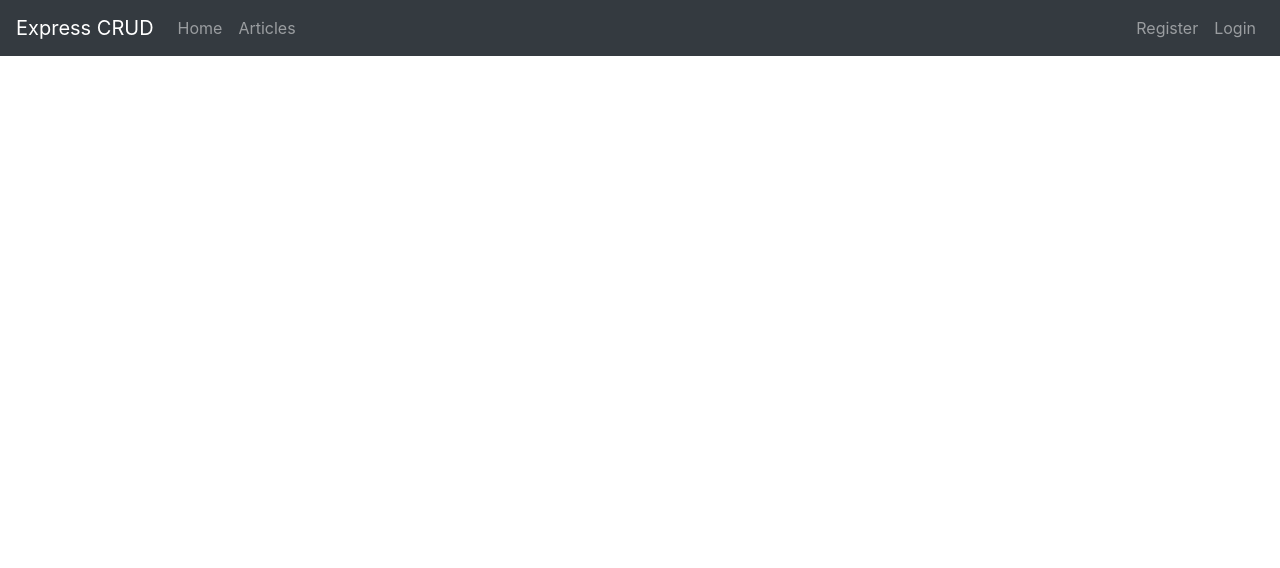
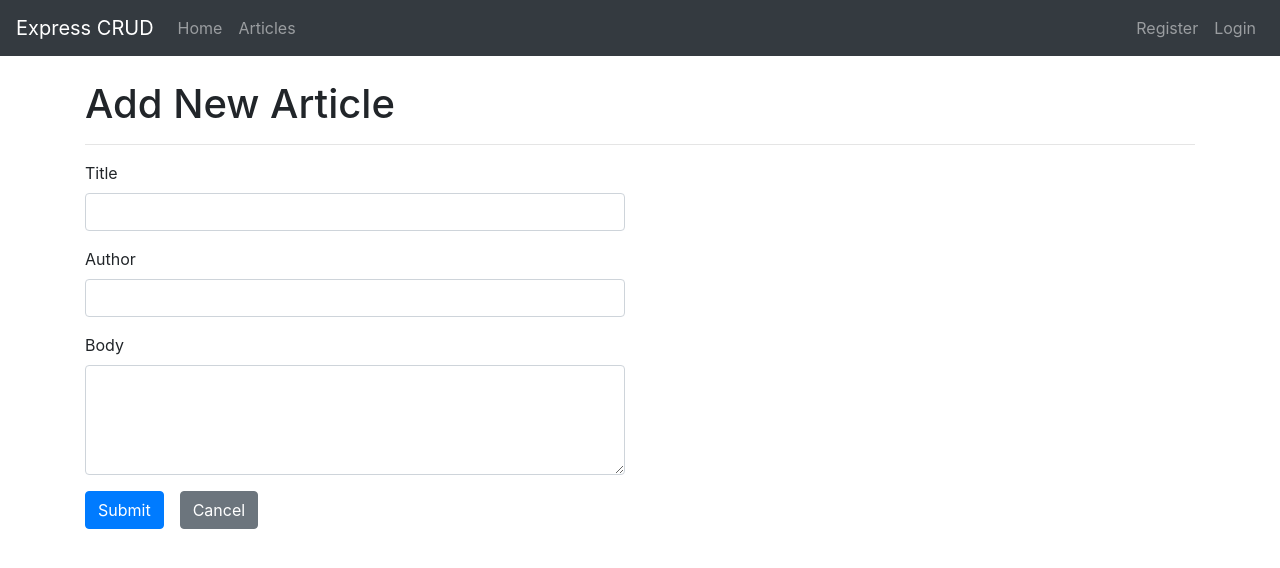
Before and after one commit to iamAbayomi/nuxjs-with-express, a Nuxt app: page /articles/add in a window 1280 px wide. Shown: the top 568 px of the page. Built offline with nearby package versions, Linux system fonts and the light colour scheme; no server answers.

Commit message:
pages: Added functions to update articles

```diff
--- /dev/null
+++ b/pages/articles/_id/index.vue
@@ -0,0 +1,54 @@
+<template>
+  <div>
+    <h1>Article Details</h1>
+
+    <hr>
+
+    <div class="alert alert-success"
+      v-if="$route.params.updated=='yes'">Record updated successfully</div>
+
+    <h2>{{ article.title }}</h2>
+
+    <h6>By {{ article.author }}</h6>
+
+    <p>{{ article.body }}</p>
+
+    <hr>
+    <div class="d-flex justify-content-between">
+      <div>
+        <nuxt-link :to="'/articles/' + article._id + '/update'" class="btn btn-primary mr-3">Update</nuxt-link>
+        <button class="btn btn-danger" @click="deleteRecord()">Delete</button>
+      </div>
+      <nuxt-link to="/articles" class="btn btn-secondary mr-3">Back to Articles</nuxt-link>
+    </div>
+  </div>
+</template>
+
+<script>
+export default {
+  middleware: 'auth',
+
+  async asyncData(context){
+    const {data} = await context.$axios.get('/api/articles/' + context.route.params.id)
+    return {
+      article : data
+    }
+  },
+
+  methods:{
+    deleteRecord(){
+      if(confirm("Are you sure?") === true){
+        this.$axios.delete('/api/articles/' + this.$route.params.id)
+          .then((response) => {
+            if(response.data._id){
+              this.$router.push({ name:'articles', params:{ deleted:'yes' } })
+            }
+          })
+          .catch( (error) => {
+            console.log(error);
+          });
+      }
+    }
+  }
+}
+</script>
--- /dev/null
+++ b/pages/articles/_id/update.vue
@@ -0,0 +1,104 @@
+<template>
+  <div>
+    <h1>Update Article</h1>
+    <hr>
+
+    <div class="row">
+      <div class="col-md-6">
+        <form action=""
+          method="post"
+          @submit.prevent="submitForm()">
+
+          <div class="form-group">
+            <label for="">Title</label>
+            <input type="text" class="form-control"
+              :class="{ 'is-invalid': errors && errors.title }"
+              v-model="title">
+            <div class="invalid-feedback" v-if="errors && errors.title">
+              {{ errors.title.msg }}
+            </div>
+          </div>
+
+          <div class="form-group">
+            <label for="">Author</label>
+            <input type="text" class="form-control"
+              :class="{ 'is-invalid': errors && errors.author }"
+              v-model="author">
+            <div class="invalid-feedback" v-if="errors && errors.author">
+              {{ errors.author.msg }}
+            </div>
+          </div>
+
+          <div class="form-group">
+            <label for="">Body</label>
+            <textarea cols="30" rows="4" class="form-control"
+              :class="{ 'is-invalid': errors && errors.body }"
+              v-model="body"></textarea>
+            <div class="invalid-feedback" v-if="errors && errors.body">
+              {{ errors.body.msg }}
+            </div>
+          </div>
+
+          <input type="submit" value="Submit" class="btn btn-primary mr-3">
+          <nuxt-link :to="'/articles/' + $route.params.id" class="btn btn-secondary mr-3">Cancel</nuxt-link>
+
+        </form>
+      </div>
+    </div>
+  </div>
+</template>
+
+<script>
+export default {
+  middleware: 'auth',
+
+  async asyncData(context){
+    const {data} = await context.$axios.get('/api/articles/' + context.route.params.id)
+    return {
+      article : data
+    }
+  },
+
+  data(){
+    return{
+      errors:null,
+      title:null,
+      author:null,
+      body:null
+    }
+  },
+
+  mounted(){
+    this.fillFormData()
+  },
+
+  methods:{
+    fillFormData(){
+      this.title = this.article.title
+      this.author = this.article.author
+      this.body = this.article.body
+    },
+
+    submitForm(){
+      this.$axios.put( '/api/articles/' + this.$route.params.id , {
+          title: this.title,
+          author: this.author,
+          body: this.body,
+        })
+        .then((response) => {
+          console.log(response)
+
+          if(response.data._id){
+            this.$router.push({ name:'articles-id', params:{ updated:'yes', id: this.$route.params.id } })
+          }
+        })
+        .catch( (error) => {
+          console.log(error)
+          if(error.response.data.errors){
+            this.errors = error.response.data.errors
+          }
+        });
+    }
+  }
+}
+</script>
--- /dev/null
+++ b/pages/articles/add.vue
@@ -0,0 +1,87 @@
+<template>
+  <div>
+    <h1>Add New Article</h1>
+    <hr>
+
+    <div class="row">
+      <div class="col-md-6">
+        <form action=""
+          method="post"
+          @submit.prevent="submitForm()">
+
+          <div class="form-group">
+            <label for="">Title</label>
+            <input type="text" class="form-control"
+              :class="{ 'is-invalid': errors && errors.title }"
+              v-model="title">
+            <div class="invalid-feedback" v-if="errors && errors.title">
+              {{ errors.title.msg }}
+            </div>
+          </div>
+
+          <div class="form-group">
+            <label for="">Author</label>
+            <input type="text" class="form-control"
+              :class="{ 'is-invalid': errors && errors.author }"
+              v-model="author">
+            <div class="invalid-feedback" v-if="errors && errors.author">
+              {{ errors.author.msg }}
+            </div>
+          </div>
+
+          <div class="form-group">
+            <label for="">Body</label>
+            <textarea cols="30" rows="4" class="form-control"
+              :class="{ 'is-invalid': errors && errors.body }"
+              v-model="body"></textarea>
+            <div class="invalid-feedback" v-if="errors && errors.body">
+              {{ errors.body.msg }}
+            </div>
+          </div>
+
+          <input type="submit" value="Submit" class="btn btn-primary mr-3">
+          <nuxt-link to="/articles" class="btn btn-secondary mr-3">Cancel</nuxt-link>
+
+        </form>
+      </div>
+    </div>
+  </div>
+</template>
+
+<script>
+export default {
+  middleware: 'auth',
+
+  data(){
+    return{
+      errors:null,
+      title:null,
+      author:null,
+      body:null
+    }
+  },
+
+  methods:{
+    submitForm(){
+      this.$axios.post( '/api/articles', {
+          title: this.title,
+          author: this.author,
+          body: this.body,
+        })
+        .then((response) => {
+          console.log(response)
+
+          if(response.data._id){
+            this.$router.push({ name:'articles', params:{ created:'yes' } })
+          }
+        })
+        .catch( (error) => {
+          console.log(error)
+          if(error.response.data.errors){
+            this.errors = error.response.data.errors
+          }
+        });
+    }
+  }
+}
+</script>
--- /dev/null
+++ b/pages/articles/index.vue
@@ -0,0 +1,41 @@
+<template>
+  <div>
+    <div class="d-flex justify-content-between align-items-center">
+      <h1>Articles</h1>
+      <nuxt-link to="/articles/add" class="btn btn-success">Add New</nuxt-link>
+    </div>
+    <hr>
+
+    <div class="alert alert-success"
+      v-if="$route.params.created=='yes'">Record added successfully</div>
+    <div class="alert alert-success"
+      v-if="$route.params.deleted=='yes'">Record deleted successfully</div>
+
+    <div class="list-group"
+      v-if="articles.length">
+      <nuxt-link
+        class="list-group-item list-group-item-action"
+        :to="'/articles/' + article._id"
+        v-for="article in articles"
+        :key="article._id">
+        {{ article.title }}
+      </nuxt-link>
+    </div>
+
+    <div class="alert alert-info"
+      v-else>
+      No records found.
+    </div>
+  </div>
+</template>
+
+<script>
+export default {
+  async asyncData(context){
+    const {data} = await context.$axios.get('/api/articles')
+    return {
+      articles : data
+    }
+  },
+}
+</script>
```
